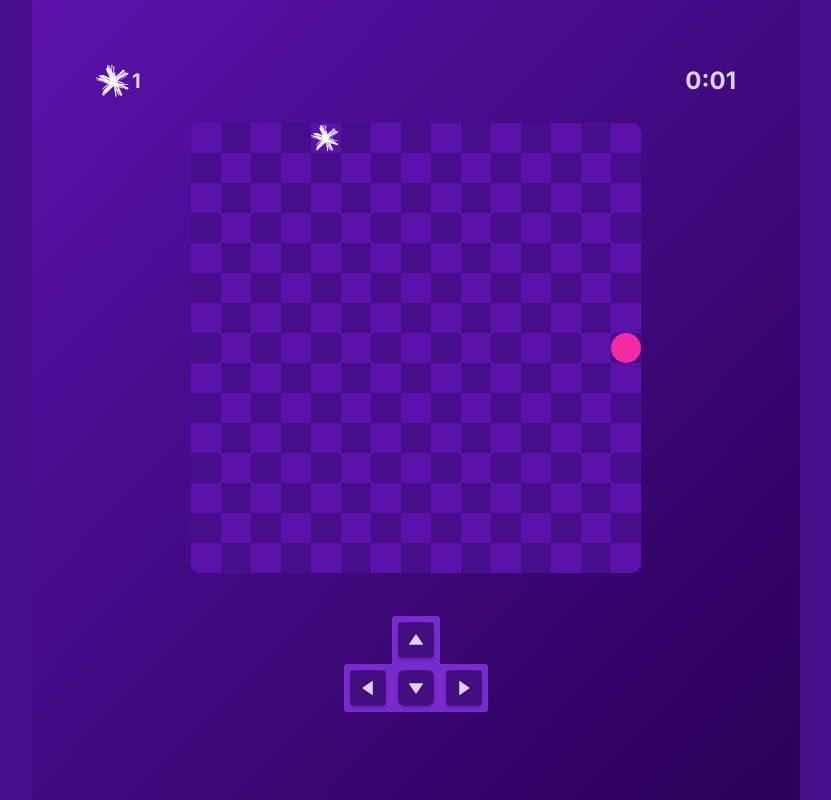
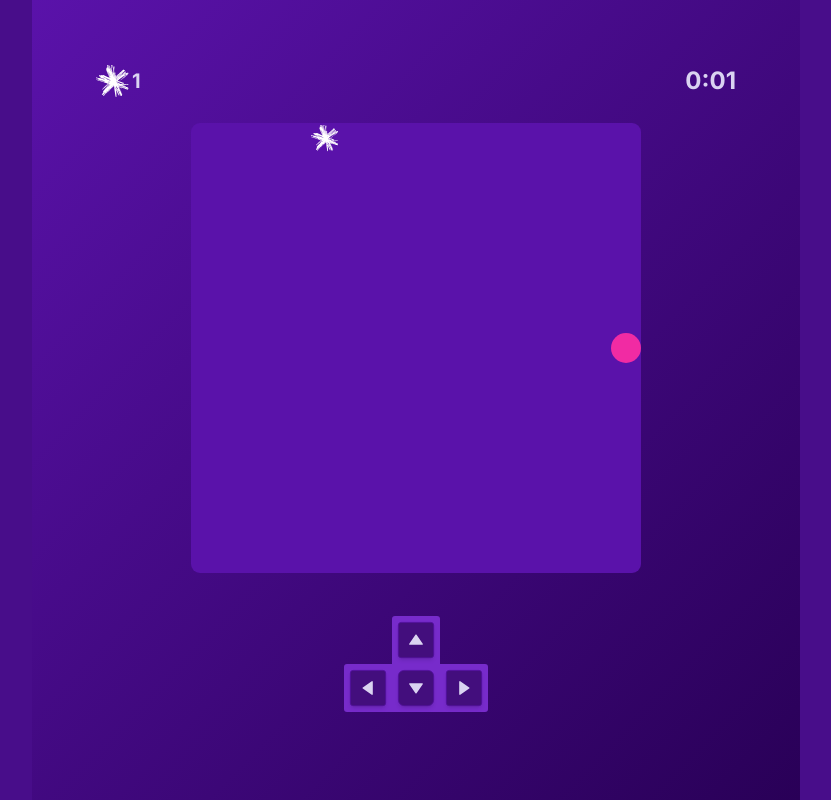
Before and after one commit to ricardogrecco/spark-snake-game, a Next.js app: page /game in a window 1280 px wide. Shown: the whole page, without its empty margins (224-1055 px from the left). Built offline with nearby package versions, Linux system fonts and the light colour scheme.

Commit message:
Added isSnakeNearFruit logic

```diff
--- a/app/components/partials/game/Board.tsx
+++ b/app/components/partials/game/Board.tsx
@@ -1,5 +1,6 @@
 "use client";
 
+import { isSnakeNearFruit } from "@/app/helpers/isSnakeNearFruit";
 import { FruitProps, SnakeProps } from "@/app/types";
 import { BOARD_SIZE } from "@/app/utils/constants";
 import dynamic from "next/dynamic";
@@ -28,8 +29,7 @@ export default function Board({ snake, fruit }: BoardProps) {
                 "RIGHT"
               }
               isFruit={fruit.x === j && fruit.y === i}
-              isNearFruit={false}
-              checkered={(i + j) % 2 ? true : false}
+              isNearFruit={isSnakeNearFruit(snake[0], fruit)}
             />
           ))}
         </div>
```
